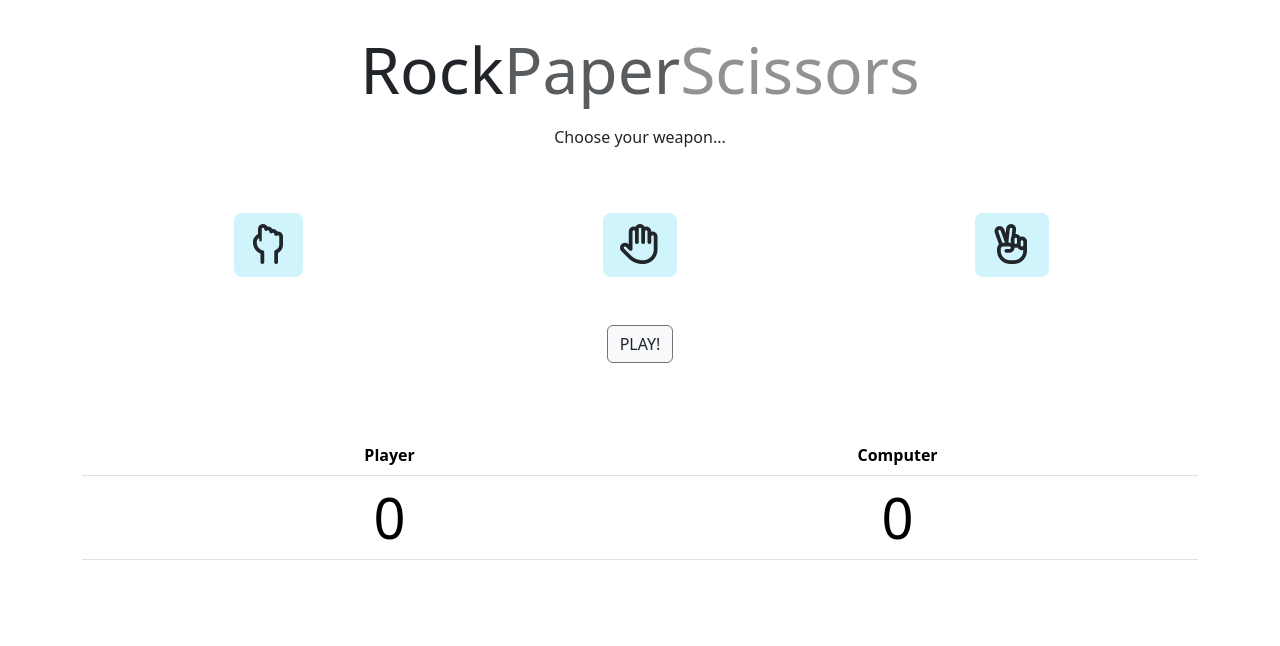
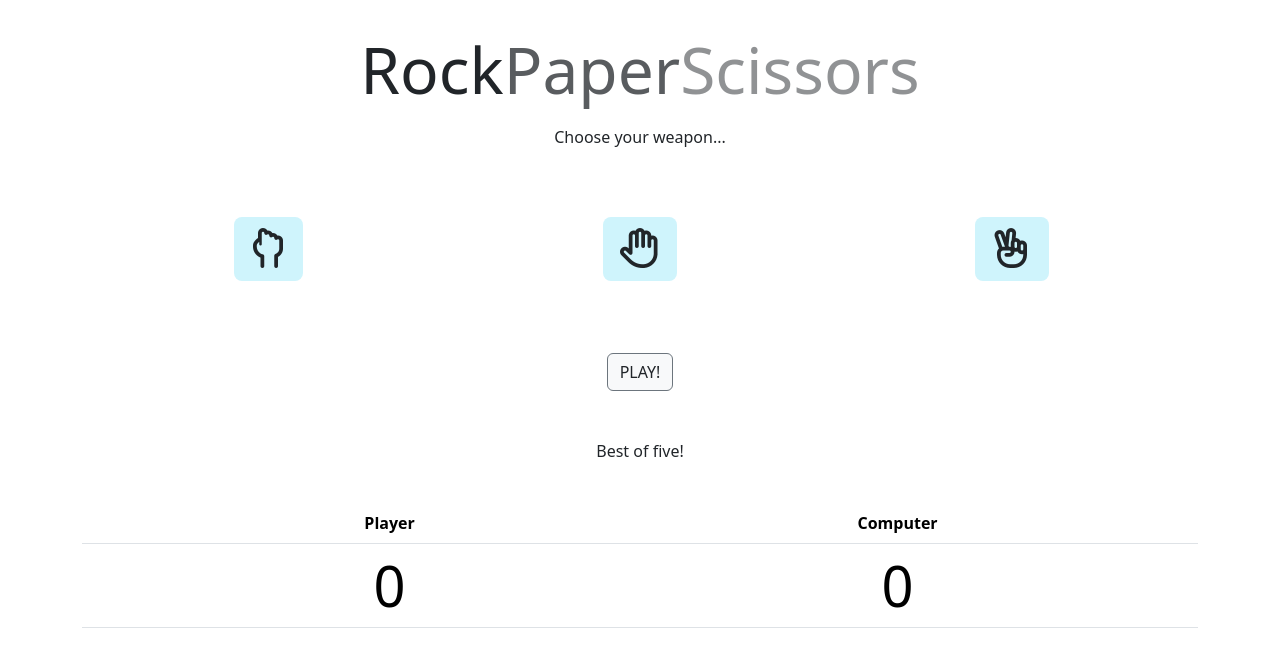
Before and after one commit to alexsbryant/RockPaperScissors, a React (Vite) app: page / in a window 1280 px wide. Shown: the top 646 px of the page. Built offline with nearby package versions, Linux system fonts and the light colour scheme.

Commit message:
Spacing and styling
Spacing and styling updates for buttons etc

```diff
--- a/src/components/FinalResult.jsx
+++ b/src/components/FinalResult.jsx
@@ -9,14 +9,14 @@ function FinalResult(props) {
             return (
                 <div className='col mx-auto'>
                     <i className="fa-solid fa-award fa-beat fa-2xl pb-4 mb-3"></i>
-                    <h1 className='display-2'>WINNER!!!!!</h1>
+                    <h1 className='display-2 pt-3'>WINNER!!!!!</h1>
                 </div>
             )
         } else {
             return (
                 <div className='col mx-auto'>
                     <i className="fa-solid fa-hand-middle-finger fa-bounce fa-2xl pb-4 mb-3"></i>
-                    <h1 className='display-2'>Loser...   :(</h1>
+                    <h1 className='display-2 pt-3'>Loser...   :(</h1>
                 </div>
             )
         }
@@ -35,10 +35,10 @@ function FinalResult(props) {
                     <h1 className='display-3 '>Rock<span className='text-muted'>Paper</span><span className='text-body-tertiary'>Scissors</span></h1>
                 </div>
             </div>
-            <div className='row pb-5 mx-auto justify-content-center'>
+            <div className='row pt-4 pb-4 mx-auto justify-content-center'>
                 {resultStatement()}
             </div>
-            <div className='row'>
+            <div className='row py-4'>
                 <div className='col'>
                     <button
                         id="full_reset"
--- a/src/components/Play.jsx
+++ b/src/components/Play.jsx
@@ -21,7 +21,7 @@ const scissors = (<i className="fa-regular fa-hand-peace fa-2xl"></i>)
                 <p className='pt-2'>Choose your weapon...</p>
             </div>
         </div>
-        <div className='row pb-5 mx-auto justify-content-center'>
+        <div className='row pb-5 mt-1 mx-auto justify-content-center'>
             <div className='col-4 mx-auto'>
                 <button
                     id="btn_rock"
@@ -50,7 +50,7 @@ const scissors = (<i className="fa-regular fa-hand-peace fa-2xl"></i>)
                 </button>
             </div>
         </div>
-        <div className='row'>
+        <div className='row pt-4'>
             <div className='col'>
                 <button
                     id="play"
--- a/src/components/Reset.jsx
+++ b/src/components/Reset.jsx
@@ -11,7 +11,7 @@ function Reset(props) {
                     type="button"
                     className="btn btn-outline-secondary w-50 bg-light text-dark"
                     onClick={handleReset}>
-                        Play again.
+                        Go again!
                 </button>
             </div>
         </div>
--- a/src/components/Result.jsx
+++ b/src/components/Result.jsx
@@ -65,7 +65,7 @@ function Result(props) {
 
     return (
         <>
-            <div className='row justify-content-center mt-4 pt-4 pb-2 mb-2'>
+            <div className='row justify-content-center mt-4 pt-4 pb-4 mb-4'>
                 <div className='col'>
                     <div className='fs-4'>{compIcon}</div>
                 </div>
--- a/src/components/Score.jsx
+++ b/src/components/Score.jsx
@@ -6,6 +6,7 @@ function Score(props) {
     return (
         <>
             <div className='row py-4'></div>
+            <p className='fw-lighter'>Best of five!</p>
             <div className='row py-4 mx-auto'>
                 <table className='table justify-content-center mx-auto'>
                     <thead>
```
